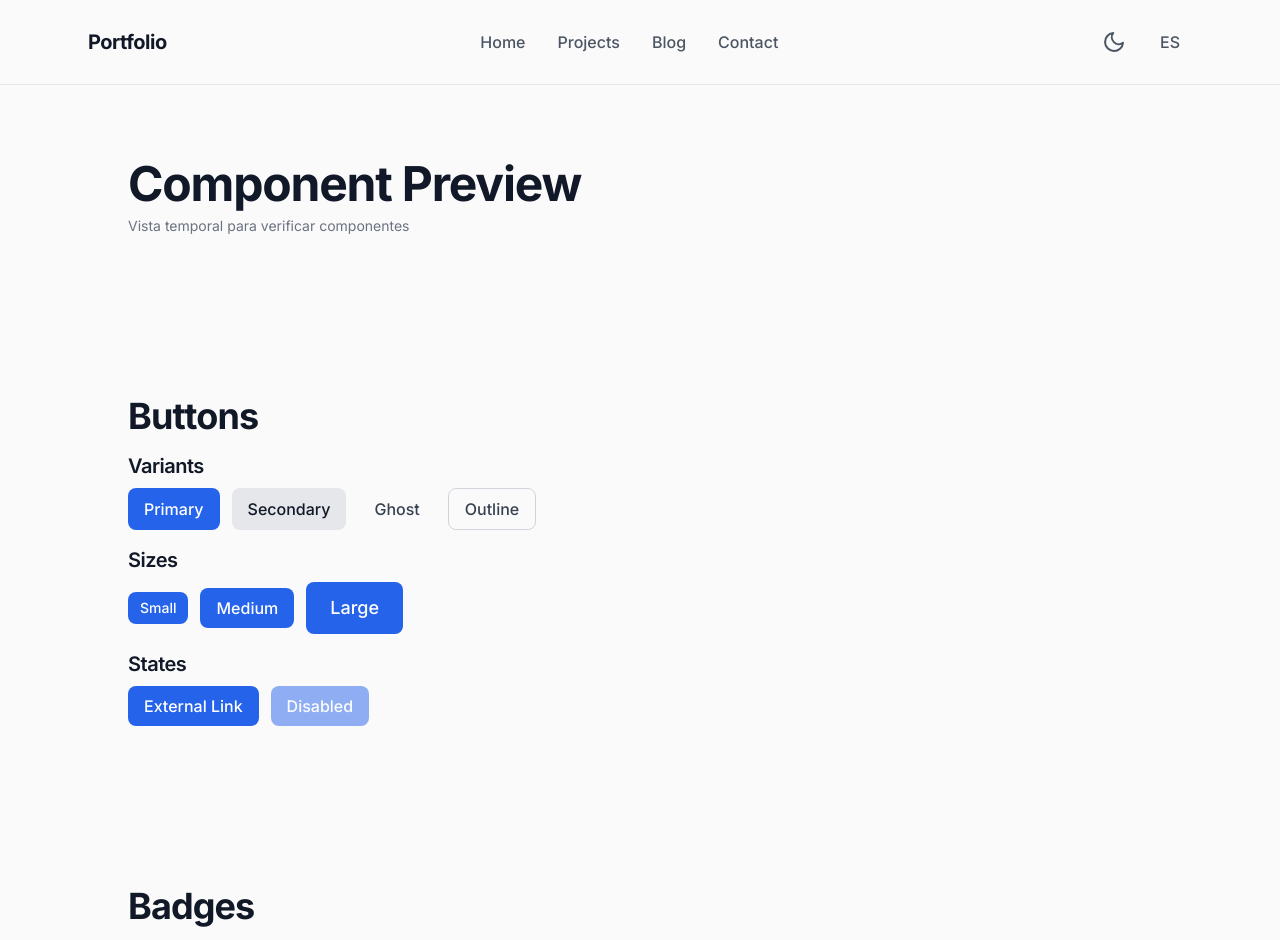
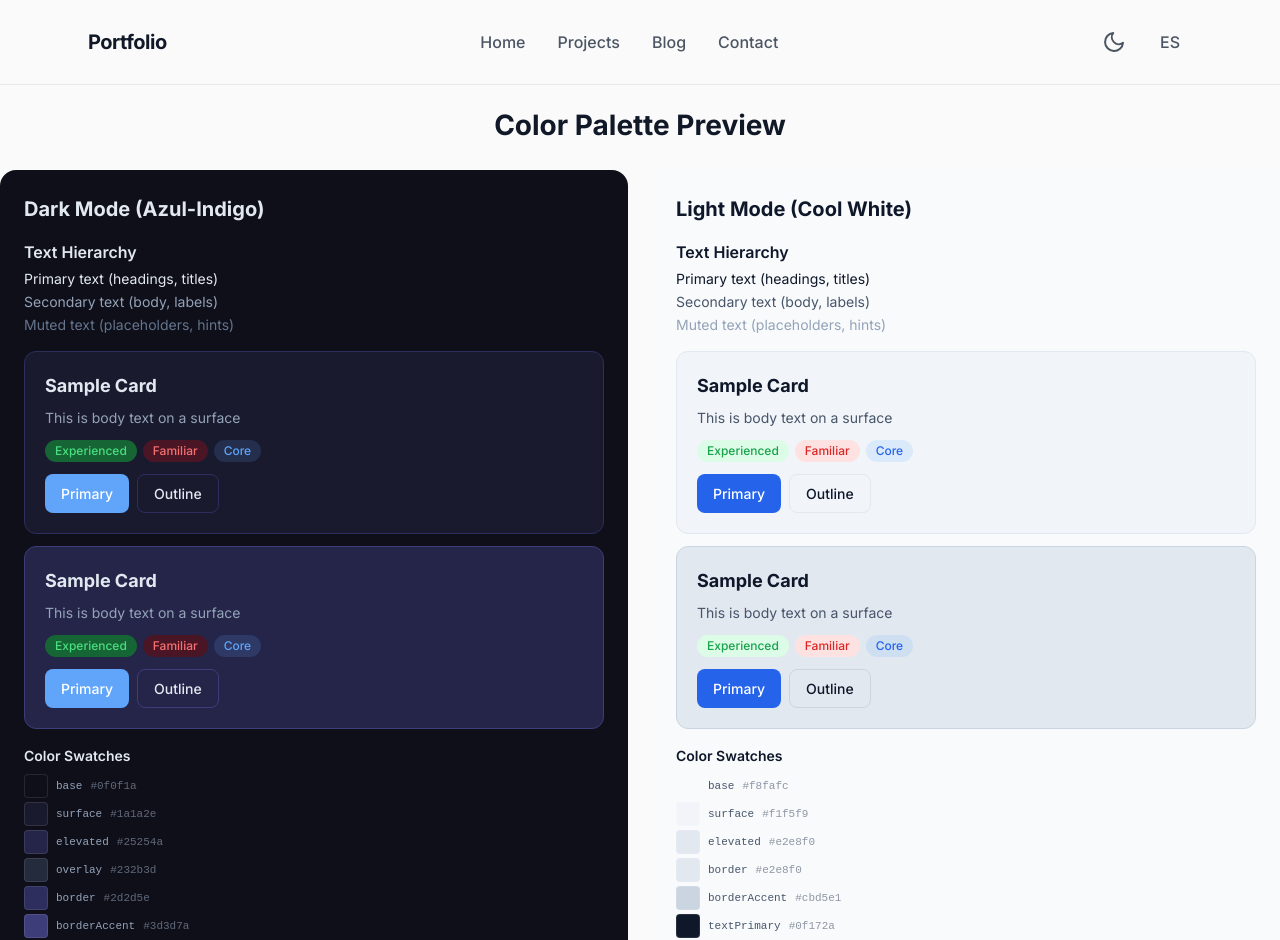
Before and after one commit to ulmo369/ThisIsUlmo, a React (Vite) app: page /dev/components in a window 1280 px wide. Shown: the top 940 px of the page. Built offline with nearby package versions, Linux system fonts and the light colour scheme.

Commit message:
feat: add color palette preview with side-by-side dark/light panels

```diff
--- a/src/pages/ComponentsView.tsx
+++ b/src/pages/ComponentsView.tsx
@@ -15,6 +15,7 @@ import ExperienceSection from '@/components/sections/ExperienceSection'
 import ProjectsSection from '@/components/sections/ProjectsSection'
 import ContactSection from '@/components/sections/ContactSection'
 import PersonalSection from '@/components/sections/PersonalSection'
+import PalettePreview from '@/pages/PalettePreview'
 
 export default function ComponentsView() {
   return (
@@ -24,6 +25,8 @@ export default function ComponentsView() {
       <ScrollToTopButton />
 
       <div className="pt-20">
+        <PalettePreview />
+
         <Section>
           <Container>
             <Heading level={1}>Component Preview</Heading>
--- /dev/null
+++ b/src/pages/PalettePreview.tsx
@@ -0,0 +1,106 @@
+const dark = {
+  base: '#0f0f1a', surface: '#1a1a2e', elevated: '#25254a', overlay: '#232b3d',
+  border: '#2d2d5e', borderAccent: '#3d3d7a',
+  textPrimary: '#e2e8f0', textBody: '#cbd5e1', textSecondary: '#94a3b8', textMuted: '#64748b',
+  accentGreen: '#4ade80', accentGreenBg: '#166534',
+  accentRed: '#f87171', accentRedBg: '#4a1525',
+  primary: '#60a5fa',
+};
+
+const light = {
+  base: '#f8fafc', surface: '#f1f5f9', elevated: '#e2e8f0',
+  border: '#e2e8f0', borderAccent: '#cbd5e1',
+  textPrimary: '#0f172a', textSecondary: '#475569', textMuted: '#94a3b8',
+  accentGreen: '#16a34a', accentGreenBg: '#dcfce7',
+  accentRed: '#dc2626', accentRedBg: '#fee2e2',
+  primary: '#2563eb',
+};
+
+function Swatch({ name, hex }: { name: string; hex: string }) {
+  return (
+    <div style={{ display: 'flex', alignItems: 'center', gap: 8, marginBottom: 4 }}>
+      <div style={{ width: 24, height: 24, borderRadius: 4, background: hex, border: '1px solid rgba(255,255,255,0.1)' }} />
+      <span style={{ fontSize: 11, fontFamily: 'monospace' }}>{name}</span>
+      <span style={{ fontSize: 11, fontFamily: 'monospace', opacity: 0.6 }}>{hex}</span>
+    </div>
+  );
+}
+
+function SampleCard({ bg, border, textPrimary, textSecondary, accentGreen, accentGreenBg, accentRed, accentRedBg, primary }: Record<string, string>) {
+  return (
+    <div style={{ background: bg, border: `1px solid ${border}`, borderRadius: 12, padding: 20, marginBottom: 12 }}>
+      <h3 style={{ color: textPrimary, fontSize: 18, fontWeight: 700, marginBottom: 8 }}>Sample Card</h3>
+      <p style={{ color: textSecondary, fontSize: 14, marginBottom: 12 }}>This is body text on a surface</p>
+      <div style={{ display: 'flex', gap: 6, flexWrap: 'wrap', marginBottom: 12 }}>
+        <span style={{ background: accentGreenBg, color: accentGreen, padding: '2px 10px', borderRadius: 999, fontSize: 12, fontWeight: 500 }}>Experienced</span>
+        <span style={{ background: accentRedBg, color: accentRed, padding: '2px 10px', borderRadius: 999, fontSize: 12, fontWeight: 500 }}>Familiar</span>
+        <span style={{ background: 'rgba(96,165,250,0.15)', color: primary, padding: '2px 10px', borderRadius: 999, fontSize: 12, fontWeight: 500 }}>Core</span>
+      </div>
+      <div style={{ display: 'flex', gap: 8 }}>
+        <button style={{ background: primary, color: '#fff', padding: '8px 16px', borderRadius: 8, fontSize: 14, fontWeight: 500, border: 'none', cursor: 'pointer' }}>Primary</button>
+        <button style={{ background: 'transparent', color: textPrimary, padding: '8px 16px', borderRadius: 8, fontSize: 14, fontWeight: 500, border: `1px solid ${border}`, cursor: 'pointer' }}>Outline</button>
+      </div>
+    </div>
+  );
+}
+
+function Panel({ title, tokens, isLight }: { title: string; tokens: typeof dark | typeof light; isLight?: boolean }) {
+  const bg = tokens.base;
+  const textColor = isLight ? tokens.textPrimary : (tokens as typeof dark).textPrimary;
+  const secondaryColor = tokens.textSecondary;
+  const mutedColor = tokens.textMuted;
+
+  const allSwatches = Object.entries(tokens).map(([name, hex]) => ({ name, hex }));
+
+  return (
+    <div style={{ background: bg, padding: 24, borderRadius: 16, flex: 1, minWidth: 300 }}>
+      <h2 style={{ color: textColor, fontSize: 20, fontWeight: 700, marginBottom: 16 }}>{title}</h2>
+
+      <h3 style={{ color: textColor, fontSize: 16, fontWeight: 600, marginBottom: 4 }}>Text Hierarchy</h3>
+      <p style={{ color: textColor, fontSize: 14, marginBottom: 2 }}>Primary text (headings, titles)</p>
+      <p style={{ color: secondaryColor, fontSize: 14, marginBottom: 2 }}>Secondary text (body, labels)</p>
+      <p style={{ color: mutedColor, fontSize: 14, marginBottom: 16 }}>Muted text (placeholders, hints)</p>
+
+      <SampleCard
+        bg={tokens.surface}
+        border={tokens.border}
+        textPrimary={textColor}
+        textSecondary={secondaryColor}
+        accentGreen={tokens.accentGreen}
+        accentGreenBg={tokens.accentGreenBg}
+        accentRed={tokens.accentRed}
+        accentRedBg={tokens.accentRedBg}
+        primary={tokens.primary}
+      />
+
+      <SampleCard
+        bg={'elevated' in tokens ? (tokens as typeof dark).elevated : tokens.surface}
+        border={tokens.borderAccent}
+        textPrimary={textColor}
+        textSecondary={secondaryColor}
+        accentGreen={tokens.accentGreen}
+        accentGreenBg={tokens.accentGreenBg}
+        accentRed={tokens.accentRed}
+        accentRedBg={tokens.accentRedBg}
+        primary={tokens.primary}
+      />
+
+      <h3 style={{ color: textColor, fontSize: 14, fontWeight: 600, marginTop: 16, marginBottom: 8 }}>Color Swatches</h3>
+      <div style={{ color: secondaryColor }}>
+        {allSwatches.map((s) => <Swatch key={s.name} name={s.name} hex={s.hex} />)}
+      </div>
+    </div>
+  );
+}
+
+export default function PalettePreview() {
+  return (
+    <div style={{ padding: '24px 0' }}>
+      <h1 style={{ fontSize: 28, fontWeight: 700, marginBottom: 24, textAlign: 'center' }}>Color Palette Preview</h1>
+      <div style={{ display: 'flex', gap: 24, flexWrap: 'wrap', justifyContent: 'center' }}>
+        <Panel title="Dark Mode (Azul-Indigo)" tokens={dark} />
+        <Panel title="Light Mode (Cool White)" tokens={light} isLight />
+      </div>
+    </div>
+  );
+}
```
